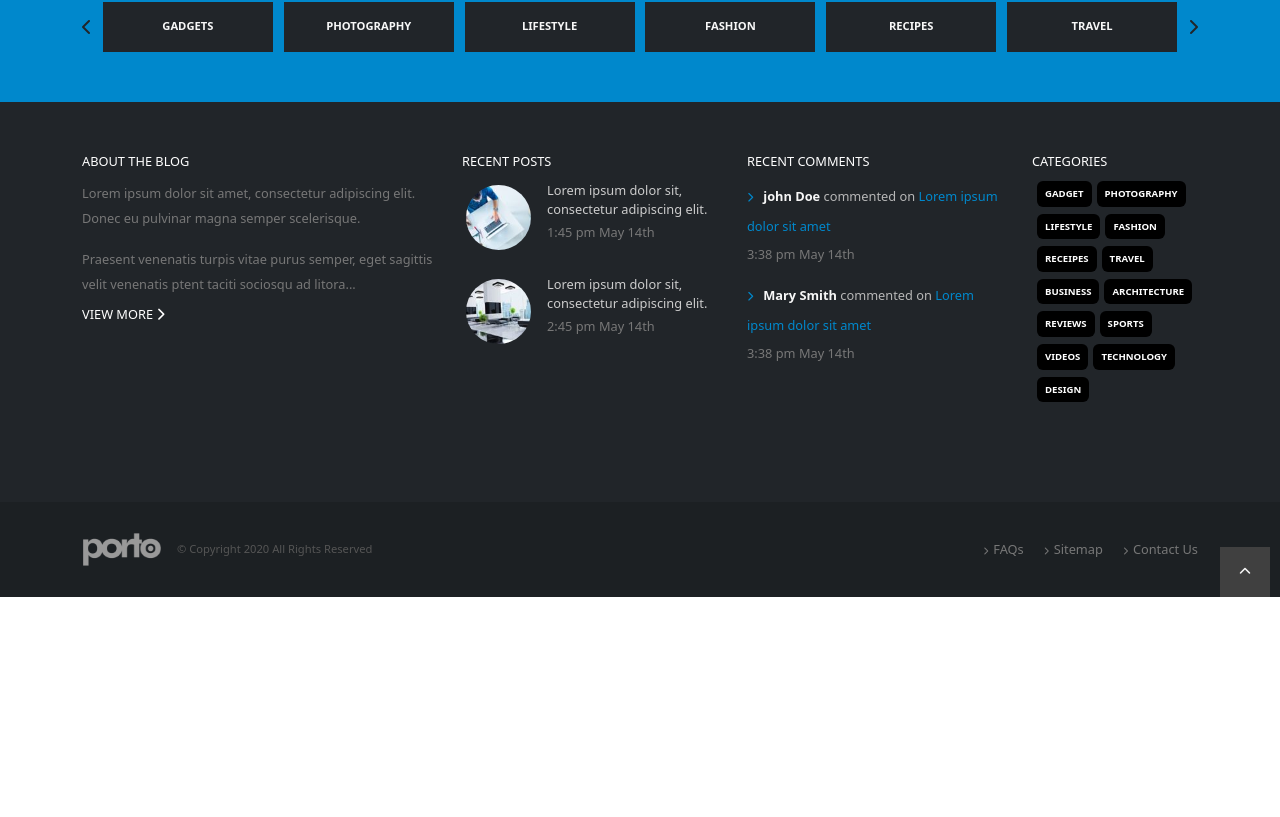
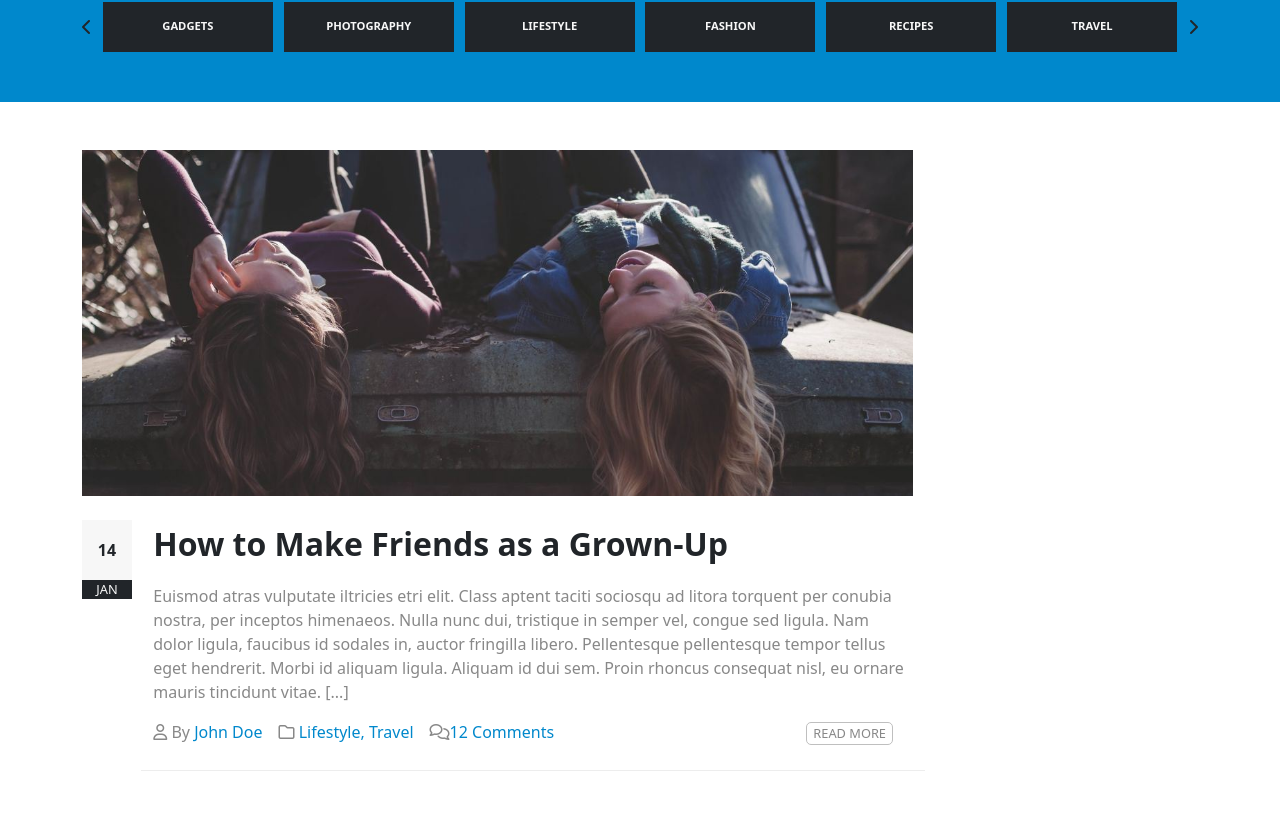
Before and after one commit to giorgia-rondinelli/proj-html-vuejs, a Vue app: page / in a window 1280 px wide. Shown: the part 1337-2154 px from the top of the page. Before the commit the page ends 1934 px from the top, so only its background shows below. Built offline with nearby package versions, Linux system fonts and the light colour scheme.

Commit message:
[add] section articles

```diff
--- a/src/components/Main.vue
+++ b/src/components/Main.vue
@@ -5,6 +5,7 @@ import Badge from './partials/Badge.vue'
 import Card from './partials/Card.vue'
 import Post from './partials/Post.vue'
 import SideCard from './partials/SideCard.vue'
+import Article from './partials/Article.vue'
 
 
 
@@ -15,7 +16,8 @@ export default {
     Post,
     SideCard,
     Author,
-    Badge
+    Badge,
+    Article
   },
   data(){
     return{
@@ -93,6 +95,24 @@ export default {
     </div>
 
   </section>
+  <section class="section-article">
+    <div class="container ">
+      <div class="row" >
+      <div class="col-9">
+      <Article v-for="article in store.articles" :key="article"
+      :img="article.img"
+      :day="article.date.day"
+      :month="article.date.month"
+      :title="article.title"
+      :text="article.text"
+      :writer="article.writer"
+      :comment="article.comment"
+      :badge="article.badge"
+      />
+      </div>
+      </div>
+    </div>
+  </section>
 </template>
 
 <style lang="scss" scoped>
--- a/src/components/data/store.js
+++ b/src/components/data/store.js
@@ -122,7 +122,69 @@ export const store = reactive({
     text:'Lorem ipsum dolor sit amet consectetur, adipisicing elit. Distinctio optio similique possimus dignissimos molestias perferendis'
 
   },
-  badges:['gadgets','photography','lifestyle','fashion','recipes','travel']
+  badges:['gadgets','photography','lifestyle','fashion','recipes','travel'],
+  articles:[
+    {
+      img:'/img/blog-54.jpg',
+      title:'How to Make Friends as a Grown-Up',
+      text:'Euismod atras vulputate iltricies etri elit. Class aptent taciti sociosqu ad litora torquent per conubia nostra, per inceptos himenaeos. Nulla nunc dui, tristique in semper vel, congue sed ligula. Nam dolor ligula, faucibus id sodales in, auctor fringilla libero. Pellentesque pellentesque tempor tellus eget hendrerit. Morbi id aliquam ligula. Aliquam id dui sem. Proin rhoncus consequat nisl, eu ornare mauris tincidunt vitae. [...]',
+      writer:'John Doe',
+      date:{
+        day:14,
+        month:'jan'
+      },
+      badge: 'Lifestyle, Travel',
+      comment:12
+
+
+
+    },
+    {
+      img:'/img/blog-55 (1).jpg',
+      title:'Simple Ways to Have a Pretty Face',
+      text:'Euismod atras vulputate iltricies etri elit. Class aptent taciti sociosqu ad litora torquent per conubia nostra, per inceptos himenaeos. Nulla nunc dui, tristique in semper vel, congue sed ligula. Nam dolor ligula, faucibus id sodales in, auctor fringilla libero. Pellentesque pellentesque tempor tellus eget hendrerit. Morbi id aliquam ligula. Aliquam id dui sem. Proin rhoncus consequat nisl, eu ornare mauris tincidunt vitae. [...]',
+      writer:'John Doe',
+      date:{
+        day:12,
+        month:'jan'
+      },
+      badge: 'Photography, Travel',
+      Comment:12
+
+
+
+    },
+    {
+      img:'/img/blog-56 (1).jpg',
+      title:'Ranking the greatest players in basketball',
+      text:'Euismod atras vulputate iltricies etri elit. Class aptent taciti sociosqu ad litora torquent per conubia nostra, per inceptos himenaeos. Nulla nunc dui, tristique in semper vel, congue sed ligula. Nam dolor ligula, faucibus id sodales in, auctor fringilla libero. Pellentesque pellentesque tempor tellus eget hendrerit. Morbi id aliquam ligula. Aliquam id dui sem. Proin rhoncus consequat nisl, eu ornare mauris tincidunt vitae. [...]',
+      writer:'John Doe',
+      date:{
+        day:10,
+        month:'jan'
+      },
+      badge: 'Sports, Business',
+      Comment:12
+
+
+
+    },
+    {
+      img:'/img/blog-58 (1).jpg',
+      title:'Top Camper Trailer Towing Tips',
+      text:'Euismod atras vulputate iltricies etri elit. Class aptent taciti sociosqu ad litora torquent per conubia nostra, per inceptos himenaeos. Nulla nunc dui, tristique in semper vel, congue sed ligula. Nam dolor ligula, faucibus id sodales in, auctor fringilla libero. Pellentesque pellentesque tempor tellus eget hendrerit. Morbi id aliquam ligula. Aliquam id dui sem. Proin rhoncus consequat nisl, eu ornare mauris tincidunt vitae. [...]',
+      writer:'John Doe',
+      date:{
+        day:8,
+        month:'jan'
+      },
+      badge: 'Lifestyle, Travel',
+      Comment:12
+
+
+
+    },
+  ]
 
 
 
--- /dev/null
+++ b/src/components/partials/Article.vue
@@ -0,0 +1,126 @@
+<script >
+import {store} from '../data/store'
+export default {
+ props:{
+  img:String,
+  title:String,
+  text:String,
+  day:Number,
+  month:String,
+  comment:Number,
+  writer:String,
+  badge:String
+
+
+
+ },
+
+
+  data(){
+    store
+  }
+}
+</script>
+
+<template>
+
+    <div class="row" >
+      <div class="col">
+        <div class="img-container mt-5"><img :src=img alt=""></div>
+
+      </div>
+
+    </div>
+    <div class="mt-4">
+      <div class="row">
+        <div class="col-1">
+          <div class="day d-flex justify-content-center align-items-center ">{{ day }}</div>
+          <div class="month d-flex justify-content-center align-items-center">{{ month }}</div>
+        </div>
+        <div class="col">
+          <div class="title mb-3">{{ title }}</div>
+          <div class="text mb-3 ">{{ text }}</div>
+          <div class="row extra ">
+            <div></div>
+            <div class="col-10 d-flex col ">
+              <div class="icon me-3"><i class="fa-regular fa-user"></i> By <span class="tag">{{ writer }}</span></div>
+              <div class="icon me-3"><i class="fa-regular fa-folder"></i> <span class="tag">{{ badge }}</span></div>
+              <div  class="icon me-3"><i class="fa-regular fa-comments"></i><span class="tag">{{ comment }} Comments</span></div>
+
+            </div>
+            <div class="col">
+              <button class="read">read more</button>
+
+            </div>
+          </div>
+
+
+        </div>
+
+      </div>
+    </div>
+
+
+
+
+
+
+</template>
+
+<style lang="scss" scoped>
+@use '../../assets/scss/main.scss' as*;
+.img-container{
+  img{
+    object-fit: contain;
+    width: 100%;
+    height: 100%;
+  }
+}
+.day{
+  background-color: $white;
+  height: 60px;
+  width: 50px;
+  font-weight: 800;
+}
+.month{
+  color: $white;
+  font-size: .8rem;
+  background-color: $black;
+  text-transform: uppercase;
+  width: 50px;
+}
+.title{
+  font-weight: 700;
+  font-size: 2rem;
+
+}
+.text{
+  color: $t-2;
+  font-size: 1rem;
+  font-weight: 500;
+}
+.icon {
+  color: $t-2;
+  font-weight: 500;
+  .tag{
+    color: $blue
+  }
+}
+.read{
+  border: 1px solid $b-5;
+  border-radius: 5px;
+  text-transform: uppercase;
+  color: $t-2;
+  font-size: .8rem;
+  background-color:transparent;
+}
+.extra{
+ padding-bottom: 25px;
+  border-bottom: 1px solid $b-2;
+}
+
+
+
+
+
+</style>
```
